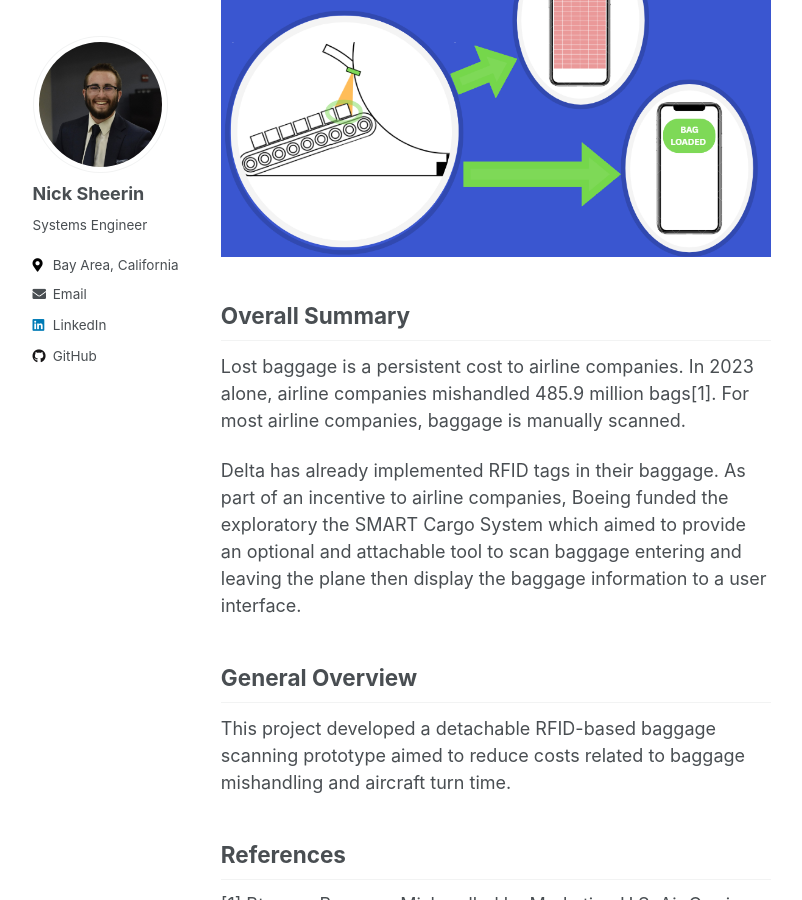
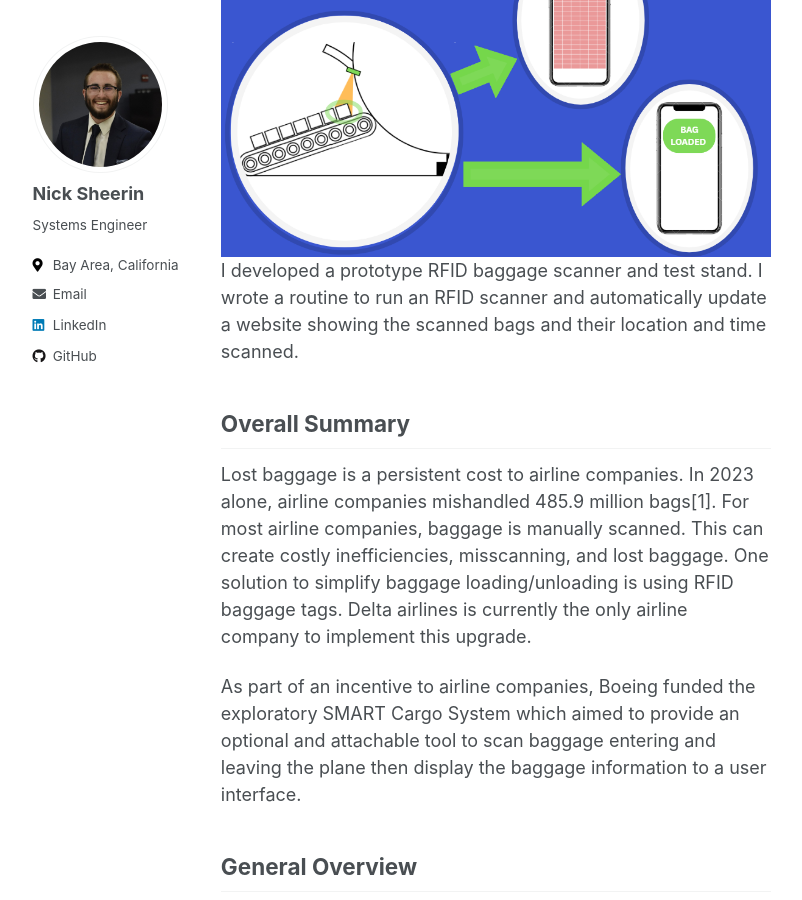
Before and after one commit to nicksheerin/nick_sheerin, a Jekyll site: the page built from _projects/rfid_scanner.md, in a window 1280 px wide and 900 px high, scrolled down 257 px. Shown: the whole window, without its empty margins (163-965 px from the left). Built offline with Jekyll 4.4.1, drawn with Linux system fonts in a browser that asks for light colours.

Commit message:
Updated rfid scanner

```diff
--- a/_projects/rfid_scanner.md
+++ b/_projects/rfid_scanner.md
@@ -13,19 +13,26 @@ order_number: 10
 </div>
 
 
+I developed a prototype RFID baggage scanner and test stand. I wrote a  routine to run an RFID scanner and automatically update a website showing the scanned bags and their location and time scanned.
+
 
 ## Overall Summary
 
-Lost baggage is a persistent cost to airline companies. In 2023 alone, airline companies mishandled 485.9 million bags[1]. For most airline companies, baggage is manually scanned.
 
-Delta has already implemented RFID tags in their baggage. As part of an incentive to airline companies, Boeing funded the exploratory the SMART Cargo System which aimed to provide an optional and attachable tool to scan baggage entering and leaving the plane then display the baggage information to a user interface.
+Lost baggage is a persistent cost to airline companies. In 2023 alone, airline companies mishandled 485.9 million bags[1]. For most airline companies, baggage is manually scanned. This can create costly inefficiencies, misscanning, and lost baggage. One solution to simplify baggage loading/unloading is using RFID baggage tags. Delta airlines is currently the only airline company to implement this upgrade.
+
+
+As part of an incentive to airline companies, Boeing funded the exploratory SMART Cargo System which aimed to provide an optional and attachable tool to scan baggage entering and leaving the plane then display the baggage information to a user interface.
+
 
 ## General Overview
+
 
 This project developed a detachable RFID-based baggage scanning prototype aimed to reduce costs related to baggage mishandling and aircraft turn time.
 
 
 
 
+
 ## References
 [1] Bts.gov. Baggage Mishandled by Marketing U.S. Air Carriers [ID#1070](https://www.bts.gov/content/mishandled-baggage-reports-filed-passengers-largest-us-air-carriersa)
```
